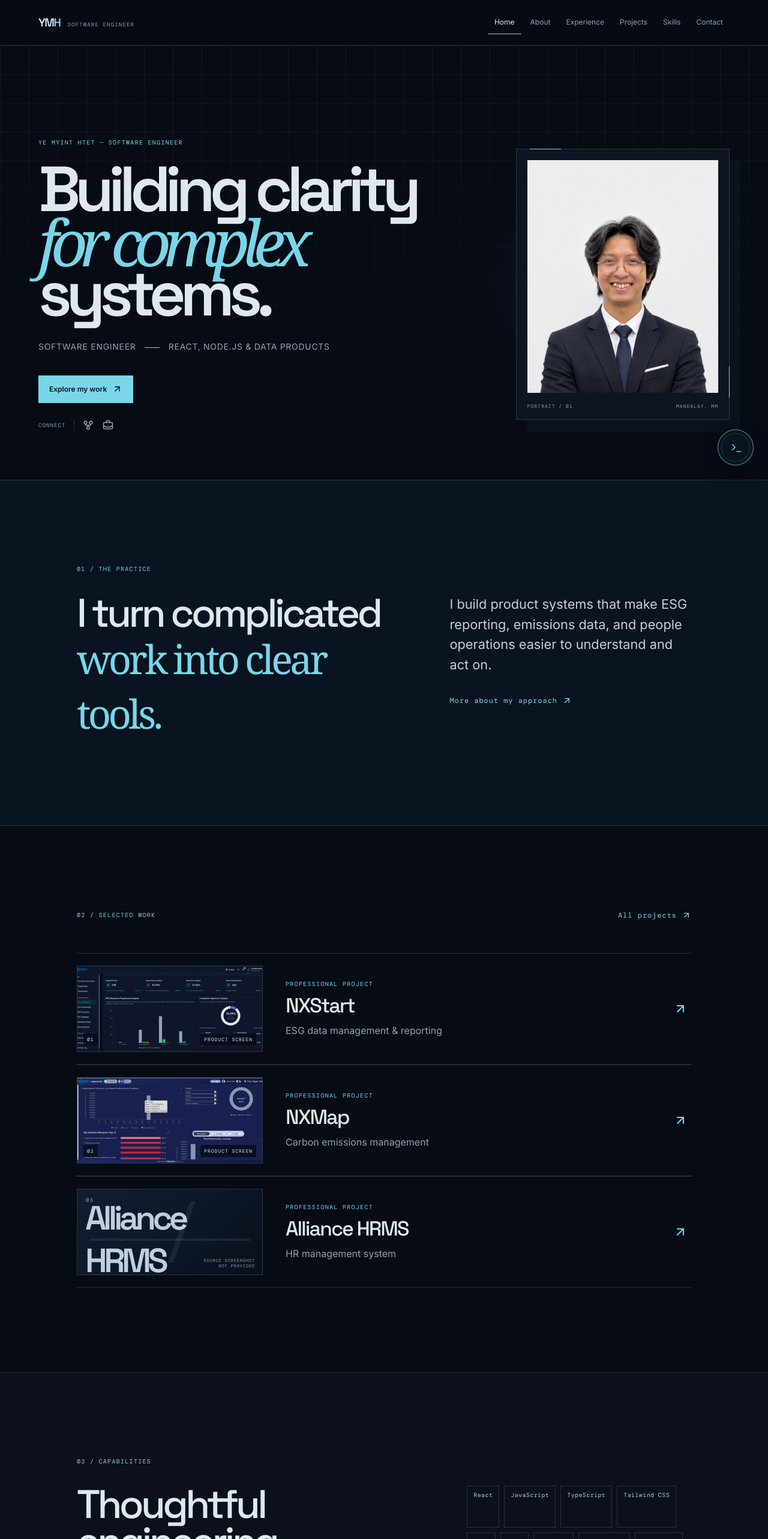
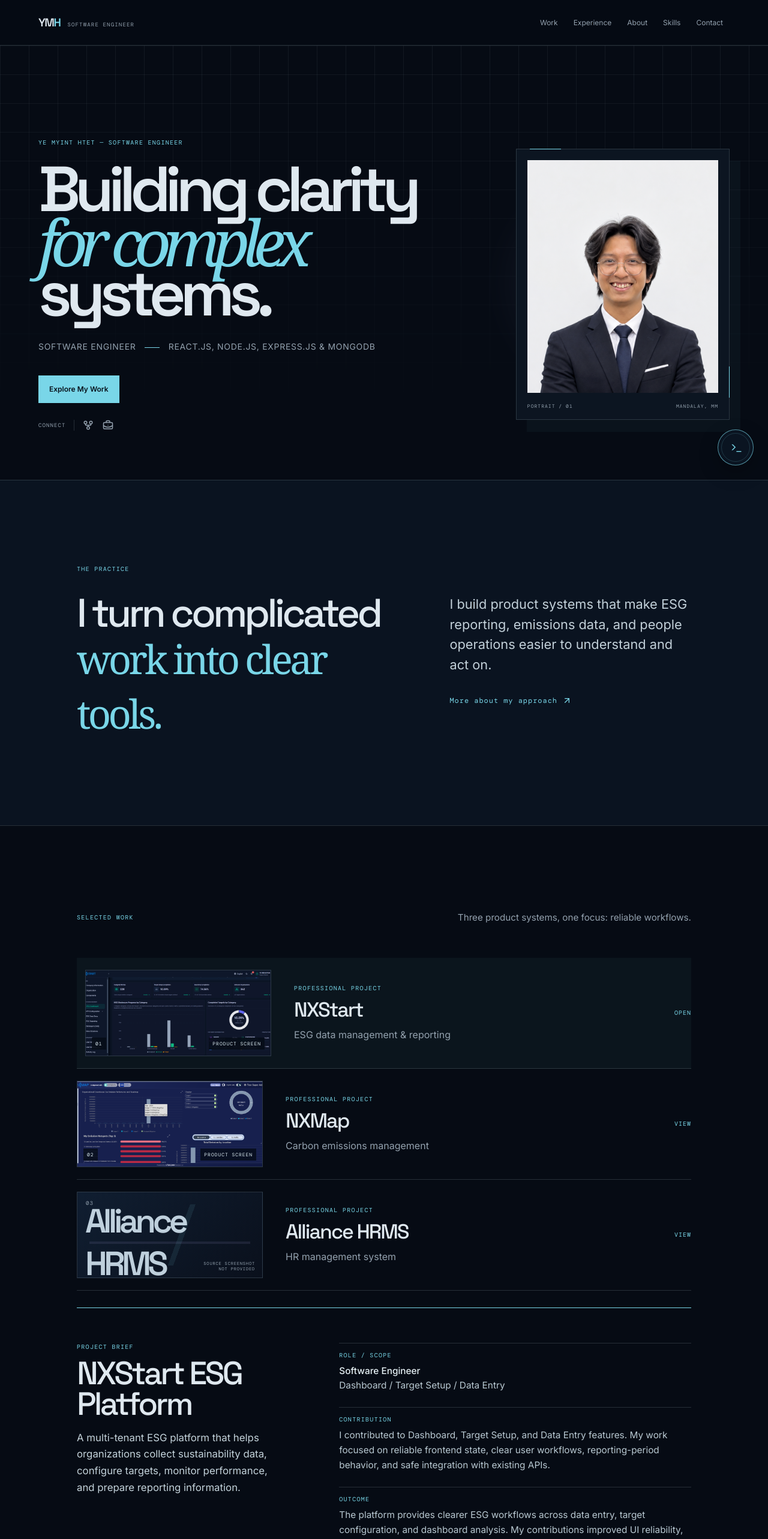
Before and after one commit to YeHtet99/Portfolio_2026, a React (Vite) app: page / in a window 1280 px wide. Shown: the top 2566 px of the page at 60% size. Built offline with nearby package versions, Linux system fonts and the light colour scheme.

Commit message:
Update Site source

```diff
--- a/src/App.jsx
+++ b/src/App.jsx
@@ -1,9 +1,13 @@
 import { lazy, Suspense, useState } from 'react'
-import { Routes, Route, useLocation } from 'react-router-dom'
-import { AnimatePresence, motion } from 'framer-motion'
+import { Navigate, Route, Routes } from 'react-router-dom'
 import { Layout } from './components/layout/Layout'
 import { BootSequence } from './components/ui/BootSequence'
 import { ScrollToTop } from './components/ui/ScrollToTop'
 import { shouldPlayBootSequence } from './lib/boot'
-const Home = lazy(() => import('./pages/Home')); const About = lazy(() => import('./pages/About')); const Experience = lazy(() => import('./pages/Experience')); const Projects = lazy(() => import('./pages/Projects')); const ProjectDetail = lazy(() => import('./pages/ProjectDetail')); const Skills = lazy(() => import('./pages/Skills')); const Contact = lazy(() => import('./pages/Contact')); const NotFound = lazy(() => import('./pages/NotFound'))
-export default function App() { const location = useLocation(); const [booting, setBooting] = useState(shouldPlayBootSequence); return <><ScrollToTop/>{booting && <BootSequence onDone={() => setBooting(false)}/>}<Layout><Suspense fallback={<div className="loading"/>}><AnimatePresence mode="wait"><motion.div key={location.pathname} initial={{opacity:0}} animate={{opacity:1}} exit={{opacity:0}} transition={{duration:.25}}><Routes location={location}><Route path="/" element={<Home/>}/><Route path="/about" element={<About/>}/><Route path="/experience" element={<Experience/>}/><Route path="/projects" element={<Projects/>}/><Route path="/projects/:slug" element={<ProjectDetail/>}/><Route path="/skills" element={<Skills/>}/><Route path="/contact" element={<Contact/>}/><Route path="*" element={<NotFound/>}/></Routes></motion.div></AnimatePresence></Suspense></Layout></> }
+
+const Home = lazy(() => import('./pages/Home'))
+
+export default function App() {
+  const [booting, setBooting] = useState(shouldPlayBootSequence)
+  return <><ScrollToTop/>{booting && <BootSequence onDone={() => setBooting(false)}/>}<Layout><Suspense fallback={<div className="loading"/>}><Routes><Route path="/" element={<Home/>}/><Route path="*" element={<Navigate to="/" replace/>}/></Routes></Suspense></Layout></>
+}
--- a/src/components/layout/Layout.jsx
+++ b/src/components/layout/Layout.jsx
@@ -1,5 +1,4 @@
 import { useEffect, useState } from 'react'
-import { NavLink, Link } from 'react-router-dom'
 import { ArrowUpRight, GitFork, BriefcaseBusiness, Menu, X } from 'lucide-react'
 import { navigation } from '../../data/navigation'
 import { profile } from '../../data/profile'
@@ -12,9 +11,8 @@ export function Seo({ title, description }) {
 
 export function Layout({ children }) {
   const [open, setOpen] = useState(false)
-  return <><header className="nav"><Link className="brand" to="/">YM<span>H</span><small>SOFTWARE ENGINEER</small></Link><button className="menu-button" aria-label="Toggle navigation" onClick={() => setOpen(!open)}>{open ? <X /> : <Menu />}</button><nav className={open ? 'links links-open' : 'links'}>{navigation.map(item => <NavLink key={item.to} to={item.to} end={item.to === '/'} onClick={() => setOpen(false)}>{item.label}</NavLink>)}</nav></header><main>{children}</main><footer><div><span className="eyebrow">BUILDING WITH INTENT</span><h2>Let’s make something useful.</h2></div><div className="footer-meta"><a href={`mailto:${profile.email}`}>{profile.email}<ArrowUpRight size={15}/></a><span>© {new Date().getFullYear()} Ye Myint Htet</span></div></footer><TerminalConsole /></>
+  return <><header className="nav"><a className="brand" href="#top">YM<span>H</span><small>SOFTWARE ENGINEER</small></a><button className="menu-button" aria-label="Toggle navigation" onClick={() => setOpen(!open)}>{open ? <X /> : <Menu />}</button><nav className={open ? 'links links-open' : 'links'}>{navigation.map(item => <a key={item.id} href={`#${item.id}`} onClick={() => setOpen(false)}>{item.label}</a>)}</nav></header><main>{children}</main><footer><div><span className="eyebrow">BUILDING WITH INTENT</span><h2>Let’s make something useful.</h2></div><div className="footer-meta"><a href={`mailto:${profile.email}`}>{profile.email}<ArrowUpRight size={15}/></a><span>© {new Date().getFullYear()} Ye Myint Htet</span></div></footer><TerminalConsole /></>
 }
 
 export function Socials() { return <div className="socials"><a aria-label="GitHub" href={profile.github} target="_blank" rel="noreferrer"><GitFork size={18}/></a><a aria-label="LinkedIn" href={profile.linkedin} target="_blank" rel="noreferrer"><BriefcaseBusiness size={18}/></a></div> }
-
 export function Tag({ children }) { return <span className="tag">{children}</span> }
--- a/src/data/navigation.js
+++ b/src/data/navigation.js
@@ -1,3 +1,7 @@
 export const navigation = [
-  { label: 'Home', to: '/' }, { label: 'About', to: '/about' }, { label: 'Experience', to: '/experience' }, { label: 'Projects', to: '/projects' }, { label: 'Skills', to: '/skills' }, { label: 'Contact', to: '/contact' },
+  { label: 'Work', id: 'work' },
+  { label: 'Experience', id: 'experience' },
+  { label: 'About', id: 'about' },
+  { label: 'Skills', id: 'skills' },
+  { label: 'Contact', id: 'contact' },
 ]
--- a/src/pages/Home.jsx
+++ b/src/pages/Home.jsx
@@ -1,22 +1,69 @@
-import { useEffect, useRef } from 'react'
-import { Link } from 'react-router-dom'
+import { useEffect, useRef, useState } from 'react'
 import { ArrowUpRight } from 'lucide-react'
 import gsap from 'gsap'
 import Lenis from 'lenis'
-import { projects } from '../data/projects'
+import { caseStudies, projects } from '../data/projects'
 import { experience } from '../data/experience'
 import { skillGroups } from '../data/skills'
+import { profile } from '../data/profile'
 import { Seo, Socials, Tag } from '../components/layout/Layout'
 import { ProjectVisual } from '../components/projects/ProjectVisual'
 import { Reveal } from '../components/ui/Reveal'
 
 export default function Home() {
   const hero = useRef(null)
-  useEffect(() => { let ctx; const revealHero = () => { ctx = gsap.context(() => gsap.from('.hero-reveal', { y: 46, opacity: 0, duration: .85, stagger: .1, delay: .04, ease: 'power3.out' }), hero) }; if (document.documentElement.classList.contains('is-booting')) window.addEventListener('portfolio:booted', revealHero, { once: true }); else revealHero(); const lenis = new Lenis({ smoothWheel: true, lerp: .09 }); let frame; const raf = time => { lenis.raf(time); frame = requestAnimationFrame(raf) }; frame = requestAnimationFrame(raf); return () => { window.removeEventListener('portfolio:booted', revealHero); ctx?.revert(); cancelAnimationFrame(frame); lenis.destroy() } }, [])
-  return <><Seo title="Software Engineer" description="Ye Myint Htet — Software Engineer building ESG, emissions reporting, and HR management products."/><section className="hero" ref={hero}><div className="grid-bg"/><div className="hero-copy"><p className="eyebrow hero-reveal">YE MYINT HTET <span>—</span> SOFTWARE ENGINEER</p><h1><span className="hero-reveal">Building clarity</span><span className="hero-reveal italic">for complex</span><span className="hero-reveal">systems.</span></h1><p className="hero-summary hero-reveal">Software Engineer <i/> React, Node.js & data products</p><div className="hero-actions hero-reveal"><Link className="button" to="/projects">Explore my work <ArrowUpRight size={17}/></Link></div><div className="hero-socials hero-reveal"><span>CONNECT</span><Socials/></div></div><div className="hero-image-wrap hero-reveal"><div className="portrait-glow"/><figure className="portrait-panel"><div className="portrait-frame"><img src="/images/profile.png" alt="Ye Myint Htet in a suit" className="portrait"/></div><figcaption><span>PORTRAIT / 01</span><span>MANDALAY, MM</span></figcaption></figure></div></section>
-  <section className="intro section" id="intro"><Reveal><span className="eyebrow">01 / THE PRACTICE</span><div className="intro-layout"><h2>I turn complicated<br/><i>work into clear tools.</i></h2><div><p className="lead">I build product systems that make ESG reporting, emissions data, and people operations easier to understand and act on.</p><Link className="text-link" to="/about">More about my approach <ArrowUpRight size={16}/></Link></div></div></Reveal></section>
-  <section className="section projects-preview"><Reveal><div className="section-heading"><span className="eyebrow">02 / SELECTED WORK</span><Link className="text-link" to="/projects">All projects <ArrowUpRight size={16}/></Link></div></Reveal><div className="project-list">{projects.map((project, index) => <Reveal key={project.slug} delay={index * .06}><Link className="project-row" to={`/projects/${project.slug}`}><ProjectVisual project={project}/><div className="project-row-copy"><span className="eyebrow">{project.type}</span><h3>{project.name}</h3><p>{project.eyebrow}</p></div><ArrowUpRight className="row-arrow"/></Link></Reveal>)}</div></section>
-  <section className="section capabilities"><Reveal><span className="eyebrow">03 / CAPABILITIES</span><div className="capability-layout"><h2>Thoughtful engineering,<br/><i>from interface to data.</i></h2><div className="tags">{skillGroups.flatMap(group => group.technologies).slice(0, 14).map(skill => <Tag key={skill}>{skill}</Tag>)}</div></div><Link className="text-link" to="/skills">Explore capabilities <ArrowUpRight size={16}/></Link></Reveal></section>
-  <section className="section experience-tease"><Reveal><div className="section-heading"><span className="eyebrow">EXPERIENCE</span><Link className="text-link" to="/experience">View career path <ArrowUpRight size={16}/></Link></div><div className="experience-timeline">{experience.map(item => <article key={item.id}><span className="experience-period">{item.period}</span><div className="experience-detail"><h3>{item.role} <span>&middot; {item.company}</span></h3><p className="experience-overview">{item.homeImpact}</p></div></article>)}</div></Reveal></section>
-  <section className="philosophy"><Reveal><span className="eyebrow">ENGINEERING PHILOSOPHY</span><blockquote>“The best product work sits where rigorous systems and clear human experience meet.”</blockquote><Link className="button" to="/contact">Start a conversation <ArrowUpRight size={17}/></Link></Reveal></section></>
+  const [selectedProject, setSelectedProject] = useState('nxstart')
+
+  useEffect(() => {
+    let ctx
+    const revealHero = () => {
+      ctx = gsap.context(() => gsap.from('.hero-reveal', {
+        y: 46, opacity: 0, duration: .85, stagger: .1, delay: .04, ease: 'power3.out',
+      }), hero)
+    }
+    if (document.documentElement.classList.contains('is-booting')) window.addEventListener('portfolio:booted', revealHero, { once: true })
+    else revealHero()
+    const lenis = new Lenis({ smoothWheel: true, lerp: .09 })
+    let frame
+    const raf = time => { lenis.raf(time); frame = requestAnimationFrame(raf) }
+    frame = requestAnimationFrame(raf)
+    return () => { window.removeEventListener('portfolio:booted', revealHero); ctx?.revert(); cancelAnimationFrame(frame); lenis.destroy() }
+  }, [])
+
+  const selectedCaseStudy = caseStudies[selectedProject]
+
+  return <>
+    <Seo title="Software Engineer" description="Ye Myint Htet — Software Engineer building ESG, emissions reporting, and HR management products."/>
+    <section className="hero" id="top" ref={hero}>
+      <div className="grid-bg"/>
+      <div className="hero-copy">
+        <p className="eyebrow hero-reveal">YE MYINT HTET <span>—</span> SOFTWARE ENGINEER</p>
+        <h1><span className="hero-reveal">Building clarity</span><span className="hero-reveal italic">for complex</span><span className="hero-reveal">systems.</span></h1>
+        <p className="hero-summary hero-reveal">Software Engineer <i/> React.js, Node.js, Express.js & MongoDB</p>
+        <div className="hero-actions hero-reveal"><a className="button" href="#work">Explore My Work</a></div>
+        <div className="hero-socials hero-reveal"><span>CONNECT</span><Socials/></div>
+      </div>
+      <div className="hero-image-wrap hero-reveal"><div className="portrait-glow"/><figure className="portrait-panel"><div className="portrait-frame"><img src="/images/profile.png" alt="Ye Myint Htet in a suit" className="portrait"/></div><figcaption><span>PORTRAIT / 01</span><span>MANDALAY, MM</span></figcaption></figure></div>
+    </section>
+
+    <section className="intro section" id="overview"><Reveal><span className="eyebrow">THE PRACTICE</span><div className="intro-layout"><h2>I turn complicated<br/><i>work into clear tools.</i></h2><div><p className="lead">I build product systems that make ESG reporting, emissions data, and people operations easier to understand and act on.</p><a className="text-link" href="#about">More about my approach <ArrowUpRight size={16}/></a></div></div></Reveal></section>
+
+    <section className="section projects-preview" id="work">
+      <Reveal><div className="section-heading"><span className="eyebrow">SELECTED WORK</span><p className="section-note">Three product systems, one focus: reliable workflows.</p></div></Reveal>
+      <div className="project-list">{projects.map((project, index) => <Reveal key={project.slug} delay={index * .06}><button className={`project-row project-row-button ${selectedProject === project.slug ? 'is-selected' : ''}`} type="button" aria-pressed={selectedProject === project.slug} onClick={() => setSelectedProject(project.slug)}><ProjectVisual project={project}/><div className="project-row-copy"><span className="eyebrow">{project.type}</span><h3>{project.name}</h3><p>{project.eyebrow}</p></div><span className="row-action">{selectedProject === project.slug ? 'OPEN' : 'VIEW'}</span></button></Reveal>)}</div>
+      <ProjectBrief study={selectedCaseStudy} project={projects.find(project => project.slug === selectedProject)}/>
+    </section>
+
+    <section className="section experience-tease" id="experience"><Reveal><div className="section-heading"><span className="eyebrow">EXPERIENCE</span><p className="section-note">Product work across ESG, carbon, and HR systems.</p></div><div className="experience-timeline">{experience.map(item => <article key={item.id}><span className="experience-period">{item.period}</span><div className="experience-detail"><h3>{item.role} <span>· {item.company}</span></h3><p className="experience-overview">{item.homeImpact}</p><div className="experience-tags">{item.technologies.slice(0, 5).map(technology => <Tag key={technology}>{technology}</Tag>)}</div></div></article>)}</div></Reveal></section>
+
+    <section className="section single-about" id="about"><Reveal><span className="eyebrow">ABOUT</span><div className="about-grid"><img className="about-image" src="/images/profile.png" alt="Ye Myint Htet"/><div><h2>Systems thinker.<br/><i>Product builder.</i></h2><p className="lead">I’m Ye Myint Htet, a Software Engineer based in Mandalay, Myanmar. I build product systems across interfaces, APIs, data models, and reporting workflows.</p><p className="about-copy">My work spans ESG platforms, carbon emissions reporting, and HR management applications. I approach complex workflows by making states visible and building the smallest robust system that serves them.</p><dl className="about-facts"><div><dt>EDUCATION</dt><dd>Bachelor’s Degree in Information Technology<br/><span>Technology University Mandalay</span></dd></div><div><dt>LANGUAGES</dt><dd>Burmese · English · Japanese</dd></div></dl></div></div></Reveal></section>
+
+    <section className="section capabilities" id="skills"><Reveal><div className="section-heading"><span className="eyebrow">CAPABILITIES</span><p className="section-note">Thoughtful engineering, from interface to data.</p></div><div className="skills-list single-page-skills">{skillGroups.map((group, index) => <article key={group.title}><span>0{index + 1}</span><div><h2>{group.title}</h2><p>{group.canBuild}</p></div><div><span className="eyebrow">TECHNOLOGIES</span><div className="tags">{group.technologies.map(item => <Tag key={item}>{item}</Tag>)}</div></div><div><span className="eyebrow">IN PRACTICE</span><p>{group.examples.join(' · ')}</p></div></article>)}</div></Reveal></section>
+
+    <section className="contact-hero" id="contact"><span className="eyebrow">CONTACT</span><h1>Have a meaningful<br/><i>problem to solve?</i></h1><p className="lead">I’m always interested in product work where thoughtful engineering can make a difference.</p><a className="email-link" href={`mailto:${profile.email}`}>{profile.email}<ArrowUpRight/></a></section>
+  </>
 }
+
+function ProjectBrief({ study, project }) {
+  return <Reveal><article className="project-brief" aria-live="polite"><div><span className="eyebrow">PROJECT BRIEF</span><h2>{study.title || project.name}</h2><p className="project-brief-summary">{study.summary}</p></div><div className="project-brief-details"><div><span className="eyebrow">ROLE / SCOPE</span><p><strong>{study.role}</strong><br/>{study.scope}</p></div><div><span className="eyebrow">CONTRIBUTION</span><p>{study.contribution}</p></div><div><span className="eyebrow">OUTCOME</span><p>{study.outcome}</p></div><div className="project-brief-stack"><span className="eyebrow">STACK</span><div className="tags">{project.stack.slice(0, 7).map(item => <Tag key={item}>{item}</Tag>)}</div></div></div></article></Reveal>
+}
```
Also changed, not shown: src/styles/index.css, 2 other files (tests, documents, lock files or other folders).
